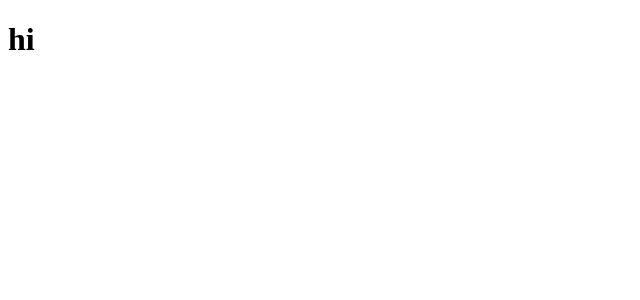
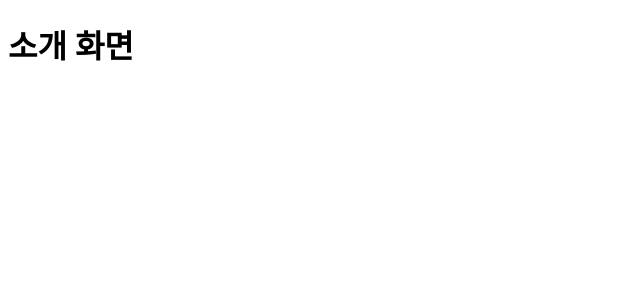
Before and after one commit to mooncastlestone/blog, a Next.js app: page / in a window 1280 px wide. Shown: the top 300 px of the page, without its empty margins (0-640 px from the left). Built offline with nearby package versions, Linux system fonts and the light colour scheme.

Commit message:
move: root index.tsx -> (home) directory - delete: dummy layout component

```diff
--- /dev/null
+++ b/app/(home)/page.tsx
@@ -0,0 +1,8 @@
+// TODO: 이후에 소개 화면으로 업데이트 예정
+export default function Home() {
+  return (
+    <div>
+      <h1>소개 화면</h1>
+    </div>
+  )
+}
--- a/app/page.tsx
+++ /dev/null
@@ -1,12 +0,0 @@
-// 카테고리
-// 1. 기록소, Writing
-// 2. 실헙실, Lab
-
-export default async function Home() {
-
-  return (
-    <div>
-      <h1>hi</h1>
-    </div>
-  );
-}
--- a/app/posts/layout.tsx
+++ /dev/null
@@ -1,4 +0,0 @@
-export default function MdxLayout({ children }: { children: React.ReactNode }) {
-  // Create any shared layout or styles here
-  return <div style={{ color: 'blue' }}>{children}</div>
-}
```
